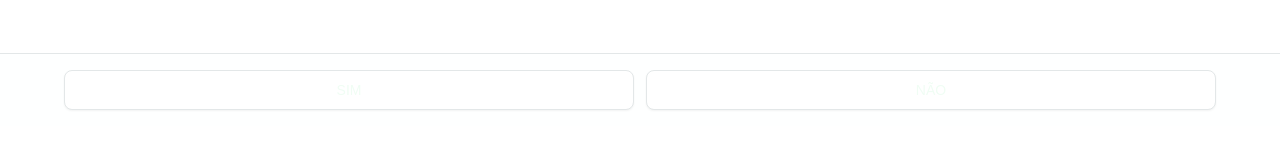
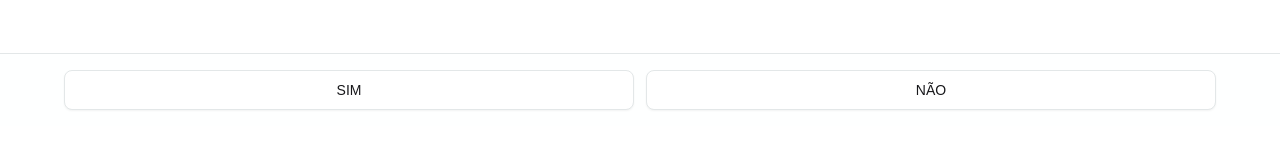
Before and after one commit to redriz/oraculo-profissoes, a React (Vite) app: page /questions in a window 1280 px wide. Shown: the part 674-822 px from the top of the page. Built offline with nearby package versions, Linux system fonts and the light colour scheme.

Commit message:
style: improve button variants styling in Questions component
- Add `text-secondary-foreground` color to sim/nao button variants
- Update hover states with proper dark mode and destructive colors
- Change selected answer variant from "default" to "constructive" for better visual feedback

```diff
--- a/src/components/ui/button.tsx
+++ b/src/components/ui/button.tsx
@@ -23,8 +23,8 @@ const buttonVariants = cva(
         link: "text-primary underline-offset-4 hover:underline",
         github: "bg-foreground text-secondary hover:bg-foreground/90",
         start: "bg-foreground text-secondary hover:bg-primary hover:text-primary-foreground",
-        sim: "border-border bg-background shadow-xs hover:bg-muted hover:bg-primary/40 text-primary-foreground",
-        nao: "border-border bg-background shadow-xs hover:bg-muted hover:bg-destructive/40 text-primary-foreground",
+        sim: "border-border bg-background shadow-xs text-secondary-foreground hover:bg-muted hover:bg-primary/40 hover:text-chart-5 dark:hover:text-chart-2",
+        nao: "border-border bg-background shadow-xs text-secondary-foreground hover:bg-muted hover:bg-destructive/40 hover:text-destructive",
       },
       size: {
         default:
--- a/src/pages/Questions.tsx
+++ b/src/pages/Questions.tsx
@@ -173,7 +173,7 @@ function Questions() {
           <Button
             size="lg"
             onClick={() => handleAnswer(true)}
-            variant={currentAnswer === true ? "default" : "sim"}
+            variant={currentAnswer === true ? "constructive" : "sim"}
             className="flex-1"
           >
             SIM
```
